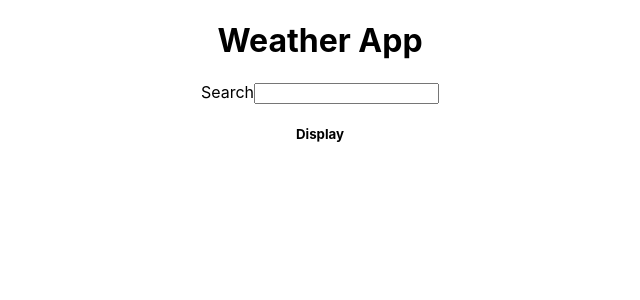
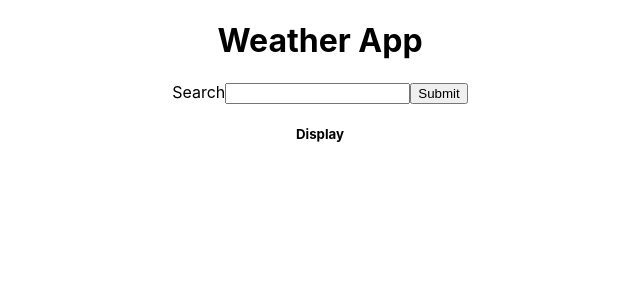
Before and after one commit to Mckennat33/React-Project, a React (Create React App) app: page / in a window 1280 px wide. Shown: the top 300 px of the page, without its empty margins (320-960 px from the left). Built offline with nearby package versions, Linux system fonts and the light colour scheme; no server answers.

Commit message:
added notes

```diff
--- a/src/App.js
+++ b/src/App.js
@@ -6,36 +6,11 @@ import './App.css';
 import weather from "./weather.json"
 
 function App() {
-//   const weatherAPI = "http://api.weatherstack.com/current?access_key=ea480034a53a0fca6f27d7a599482ae8&query=`${location}`"
-
-// const goodWeatherAPI = "https://weatherbit-v1-mashape.p.rapidapi.com/forecast/3hourly?lat=35.5&lon=-78.5"
-const [ searchedCity, setSearchedCity ] = useState("Detroit")
-
-useEffect(() => {
-  fetch(`https://weatherapi-com.p.rapidapi.com/forecast.json?q=${searchedCity}&days=3`, {
-    "method": "GET",
-    "headers": {
-      "x-rapidapi-host": "weatherapi-com.p.rapidapi.com",
-      "x-rapidapi-key": "de51889a1fmshe095099b1a97993p13134fjsnc818ad7373cb"
-    }
-  })
-  .then(res => res.json())
-  .then(data => setSearchedCity(data))
-  .catch(err => {
-    console.error(err);
-  });
-}, [])
-
-
-
-  function handleSearchChange(city) {
-    console.log(city)
-}
 
 return (
     <div className="App">
       <h1>Weather App</h1>
-      <SearchBar onSearchChange={handleSearchChange}  />
+      <SearchBar />
     </div>
   );
 }
--- a/src/SearchBar.js
+++ b/src/SearchBar.js
@@ -1,23 +1,58 @@
 import React from "react"
 import WeatherDisplay from "./WeatherDisplay";
-import { useState } from "react"
+import { useState, useEffect } from "react"
 import { scryRenderedComponentsWithType } from "react-dom/test-utils";
 
-function SearchBar({ onSearchChange }) {
+function SearchBar() {
+
+// first goal
+// Get the api/weather information on onto the page.
+// we want the weather to display for a random city. Then we want the weather to display for the city that is searched.
+// What I am thinking is that we useEffect then so it fetched the data. Then when we search a new city it updated that fetch request with
+// the city that is subbed
+
+// look up useEffect and its second arguments.
+
+
+    const [ searchedCity, setSearchedCity ] = useState("Detroit")
+    const [ weather, setWeather ] = useState('')
+
+    useEffect(() => {
+        fetch(`https://weatherapi-com.p.rapidapi.com/forecast.json?q=${searchedCity}&days=3`, {
+            "method": "GET",
+            "headers": {
+            "x-rapidapi-host": "weatherapi-com.p.rapidapi.com",
+            "x-rapidapi-key": "de51889a1fmshe095099b1a97993p13134fjsnc818ad7373cb"
+        }
+        })
+        .then(res => res.json())
+        .then(data => setSearchedCity(data))
+        .catch(err => {
+        console.error(err);
+    });
+    }, [])
+
+    function handleSubmit(event) {
+        event.preventDefault()
+        console.log(event)
+    }
+
 
     return (
         <div>
             <form
-            className="search-form">
+            className="search-form"
+            onSubmit={handleSubmit}
+            >
             <label>Search</label>
                 <input
                 text="text"
                 id="search"
-                onChange={e => onSearchChange(e.target.value)}
+                onChange={e => setSearchedCity(e.target.value)}
                 />
+                <button>Submit</button>
             <WeatherDisplay />
             </form>
-
         </div>
     )
 }
```
